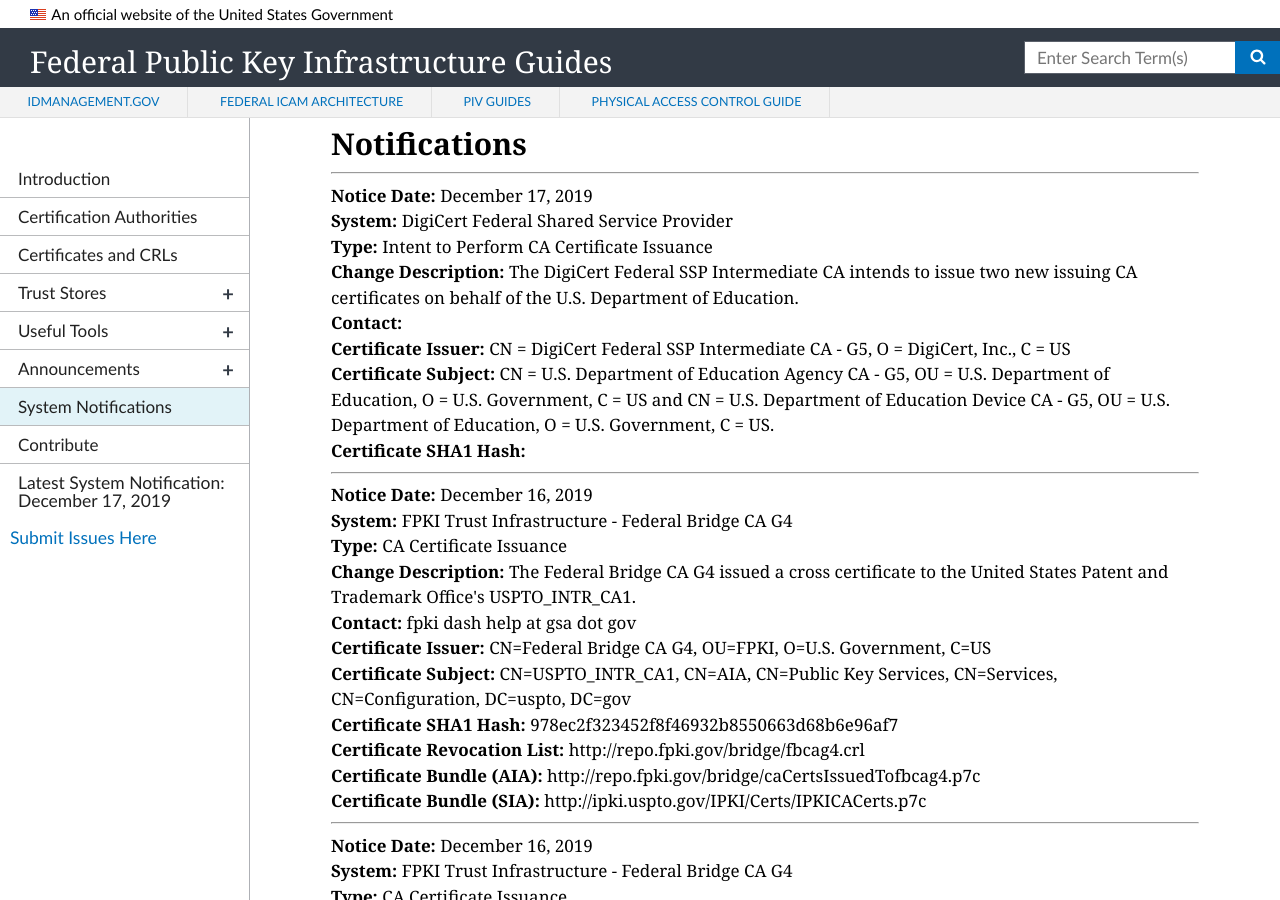
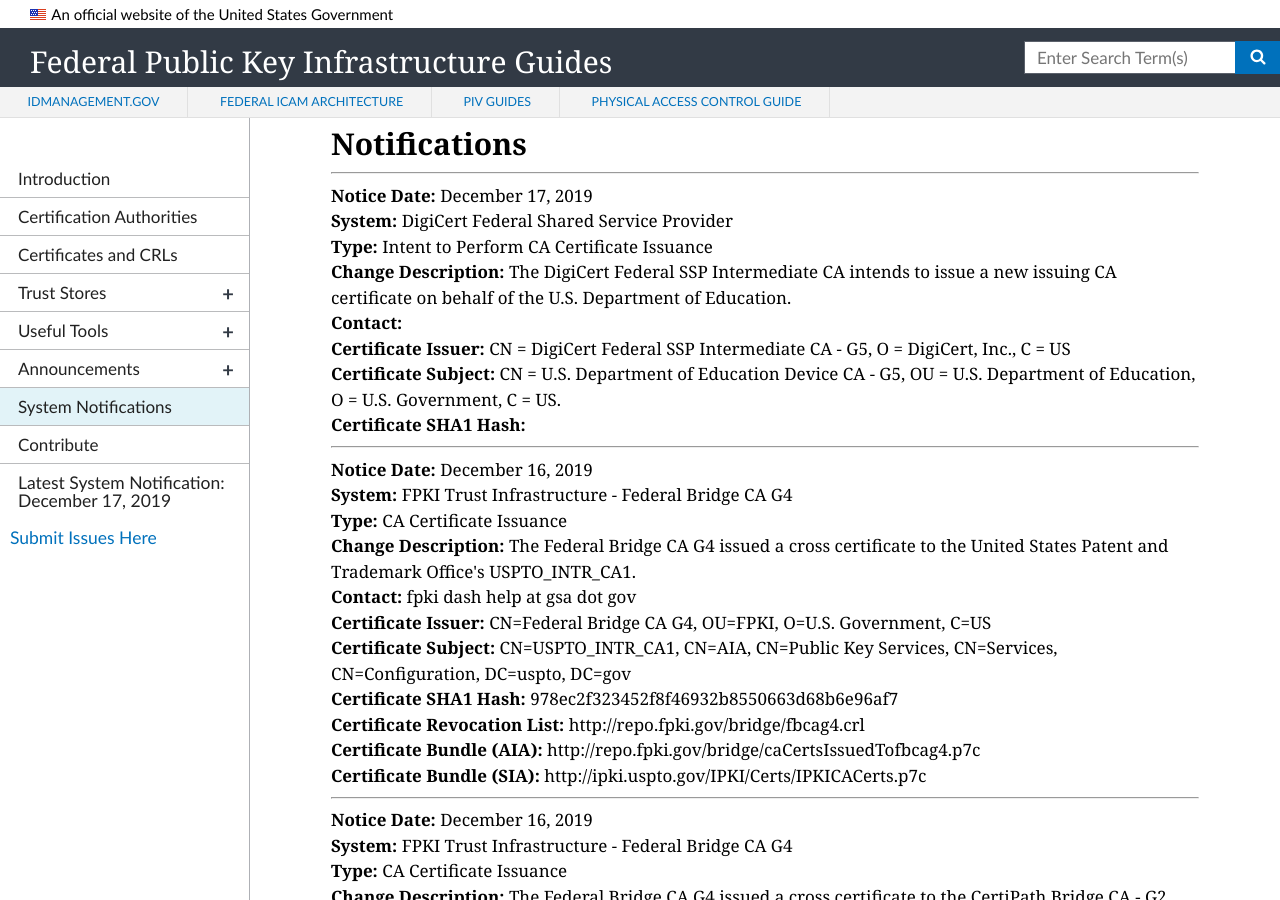
Before and after one commit to GSA/fpki-guides, a Jekyll site: the page built from pages/fpki_notifications.md, in a window 1280 px wide and 900 px high, scrolled down 748 px. Built offline with Jekyll 4.4.1, drawn with Linux system fonts in a browser that asks for light colours; nearby versions of some CDN libraries.

Commit message:
Update notifications.yml
Updated to reflect that DigiCert only only going to issue a Device CA (agency CA reference removed.

```diff
--- a/_data/notifications.yml
+++ b/_data/notifications.yml
@@ -1601,10 +1601,10 @@
   change_type: Intent to Perform CA Certificate Issuance
   start_datetime:
   system: DigiCert Federal Shared Service Provider
-  change_description: The DigiCert Federal SSP Intermediate CA intends to issue two new issuing CA certificates on behalf of the U.S. Department of Education.
+  change_description: The DigiCert Federal SSP Intermediate CA intends to issue a new issuing CA certificate on behalf of the U.S. Department of Education.
   ca_certificate_hash:
   ca_certificate_issuer: CN = DigiCert Federal SSP Intermediate CA - G5, O = DigiCert, Inc., C = US
-  ca_certificate_subject: CN = U.S. Department of Education Agency CA - G5, OU = U.S. Department of Education, O = U.S. Government, C = US and CN = U.S. Department of Education Device CA - G5, OU = U.S. Department of Education, O = U.S. Government, C = US.
+  ca_certificate_subject: CN = U.S. Department of Education Device CA - G5, OU = U.S. Department of Education, O = U.S. Government, C = US.
   cdp_uri:
   aia_uri:
   sia_uri:
```
